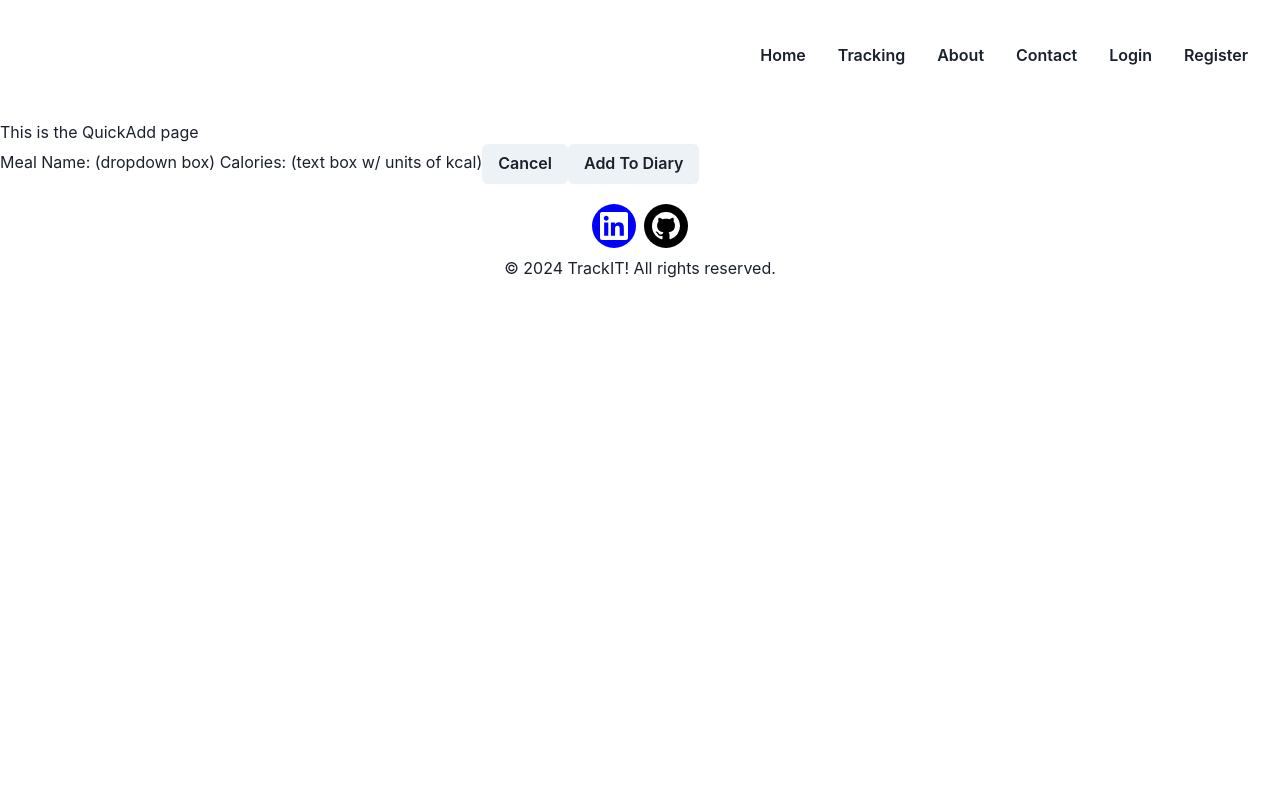
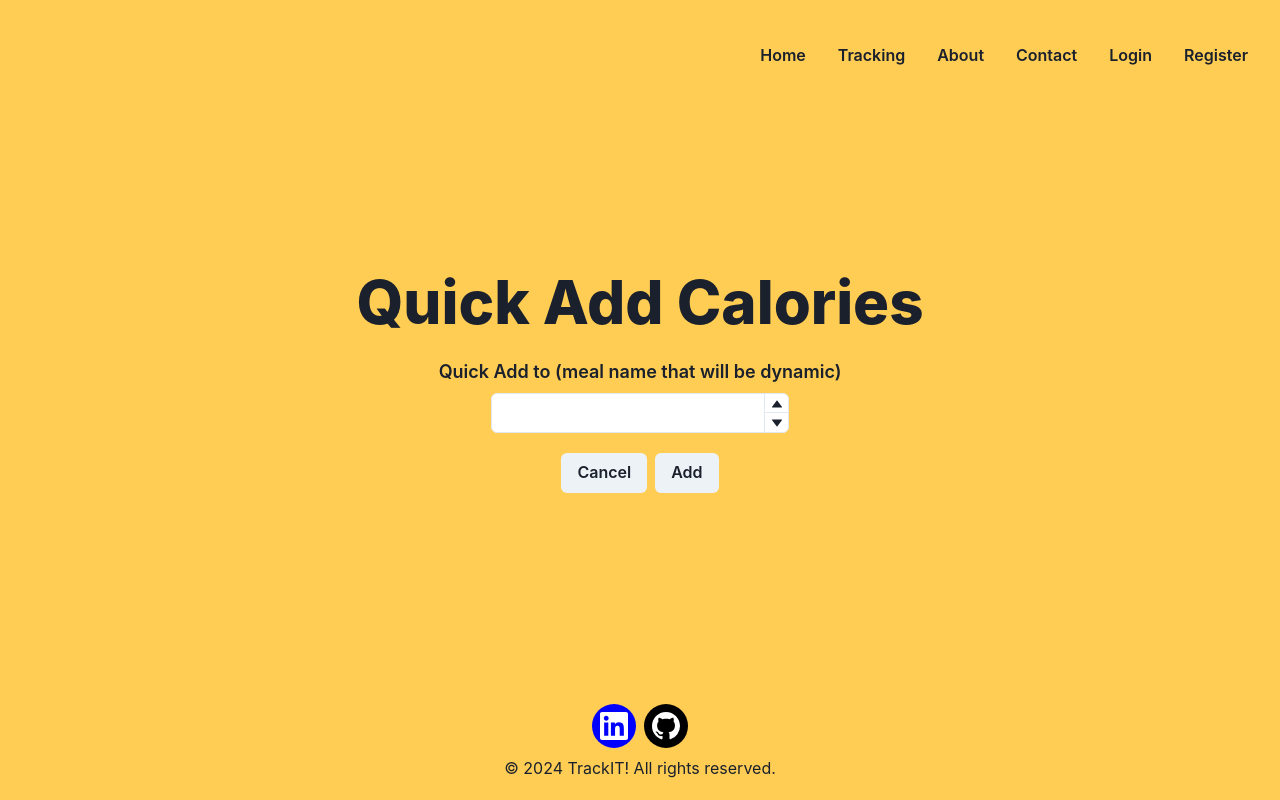
Before and after one commit to devanCodes/TrackIT, a React (Vite) app: page /tracking/diary/quick_add in a window 1280 px wide. Built offline with nearby package versions, Linux system fonts and the light colour scheme.

Commit message:
QuickAdd input page styling

```diff
--- a/src/pages/subpages/inputpages/AddFood.jsx
+++ b/src/pages/subpages/inputpages/AddFood.jsx
@@ -31,6 +31,7 @@ const AddFood = () => {
         fontSize={["md", "md", "lg"]}
         fontWeight="semibold"
         mx={100}
+        mt={5}
         align="center"
       >
         Add food to (meal name that will be dynamic)
--- a/src/pages/subpages/inputpages/QuickAdd.jsx
+++ b/src/pages/subpages/inputpages/QuickAdd.jsx
@@ -1,30 +1,68 @@
 import React from "react";
 import { Link } from "react-router-dom";
-import { Button } from "@chakra-ui/react";
+import {
+  Button,
+  Flex,
+  Heading,
+  Text,
+  Box,
+  NumberInput,
+  NumberInputField,
+  NumberInputStepper,
+  NumberIncrementStepper,
+  NumberDecrementStepper,
+} from "@chakra-ui/react";
 import Navbar from "../../../components/Navbar";
 import Footer from "../../../components/Footer";
 
+// ALERT MESSAGE PROHIBITING USER FROM SUBMITTING ANYTHING UNDER 1 CALORIE
+
+
 const QuickAdd = () => {
   return (
-    <>
-      <br></br>
-      <br></br>
-      <br></br>
-      <br></br>
-      <br></br>
+    <Flex
+      w="100%"
+      minHeight="100vh"
+      direction="column"
+      backgroundColor="rgba(255,205,84,255)"
+      bgSize="cover"
+    >
       <Navbar />
-      <h1>This is the QuickAdd page</h1>
-      <div>
-        Meal Name: (dropdown box) Calories: (text box w/ units of kcal)
-        <Button>
-          <Link to="/tracking/diary">Cancel</Link>
-        </Button>
-        <Button>
-          <Link to="/tracking/diary">Add To Diary</Link>
-        </Button>
-      </div>
+      <Heading
+        fontSize={["3xl", "3xl", "6xl"]}
+        fontWeight="extrabold"
+        pt={75}
+        mt="auto"
+        mx="auto"
+      >
+        Quick Add Calories
+      </Heading>
+      <Text
+        fontSize={["md", "md", "lg"]}
+        fontWeight="semibold"
+        mx={100}
+        mt={5}
+        align="center"
+      >
+        Quick Add to (meal name that will be dynamic)
+      </Text>
+      <NumberInput min={1} mx="auto" backgroundColor="white" rounded="lg" mt={2}>
+        <NumberInputField />
+        <NumberInputStepper>
+          <NumberIncrementStepper />
+          <NumberDecrementStepper />
+        </NumberInputStepper>
+      </NumberInput>
+      <Box maxWidth={200} mx="auto" pt={5}>
+        <Link to="/tracking/diary">
+          <Button mr={2}>Cancel</Button>
+        </Link>
+        <Link to="/tracking/diary">
+          <Button>Add</Button>
+        </Link>
+      </Box>
       <Footer />
-    </>
+    </Flex>
   );
 };
 
```
